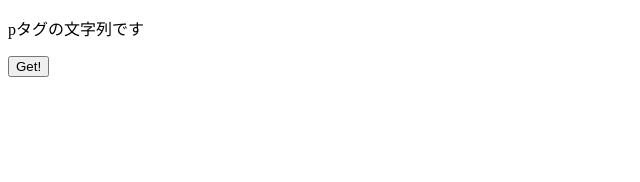
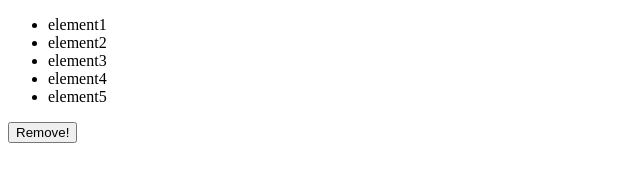
Before and after one commit to tenkei-a/javascript, a plain HTML site: page dom.html in a window 1280 px wide. Shown: the whole page, without its empty margins (0-640 px from the left). Drawn offline with Linux system fonts and the light colour scheme.

Commit message:
coding dom.html

```diff
--- a/dom.html
+++ b/dom.html
@@ -1,15 +1,68 @@
 <!DOCTYPE html>
 <html lang="ja">
+
     <head>
         <meta charset="UTF-8">
         <meta http-equiv="X-UA-Compatible" content="IE=edge">
         <meta name="viewport" content="width=device-width, initial-scale=1.0">
         <title>dom</title>
     </head>
+
     <body>
+        <!-- getElementById -->
         <!-- idは重複させない -->
-    <p id="result">pタグの文字列です</p>
-    <input id="button" type="button" value="Get!">
-    <script src="./dom/getElement.js"></script>
+        <!-- <p id="result">pタグの文字列です</p> -->
+        <!-- <input id="button" type="button" value="Get!"> -->
+
+        <!-- getElementsByTagName -->
+        <!-- <div>element1(div)</div> -->
+        <!-- <p>element2(p)</p> -->
+        <!-- <div>element3(div)</div> -->
+        <!-- <span>element4(span)</span> -->
+        <!-- <div>element5(div)</div> -->
+        <!-- <input id="button" type="button" value="Get!"> -->
+
+
+        <!-- getElementsByName -->
+        <!-- <input name="result" type="text"> -->
+        <!-- <input id="button" type="button" value="Get!"> -->
+
+
+        <!-- getElementsByClassName -->
+        <!-- <ul> -->
+        <!-- <li class="foo">element1</li> -->
+        <!-- <li class="bar">element2</li> -->
+        <!-- <li class="foo">element3</li> -->
+        <!-- <li>element4</li> -->
+        <!-- <li class="bar">element5</li> -->
+        <!-- </ul> -->
+        <!-- <input id="button" type="button" value="Get!"> -->
+
+
+        <!-- createElement,createTextNode,appendChild -->
+        <!-- <ul id="list"> -->
+        <!-- </ul> -->
+        <!-- <input id="button" type="button" value="Add!"> -->
+
+
+        <!-- setAttribute,replaceChil -->
+        <!-- <ul> -->
+        <!-- <li id="oldList">old element</li> -->
+        <!-- </ul> -->
+        <!-- <input id="button" type="button" value="Replace!"> -->
+
+        <!-- removeChild -->
+        <ul id="list">
+            <li>element1</li>
+            <li>element2</li>
+            <li>element3</li>
+            <li>element4</li>
+            <li>element5</li>
+        </ul>
+        <input id="button" type="button" value="Remove!">
+
+        <!-- <script src="./dom/getElement.js"></script> -->
+        <script src="./dom/node.js"></script>
     </body>
+
 </html>
```
Lines whose indentation alone changed are shown as unchanged.
